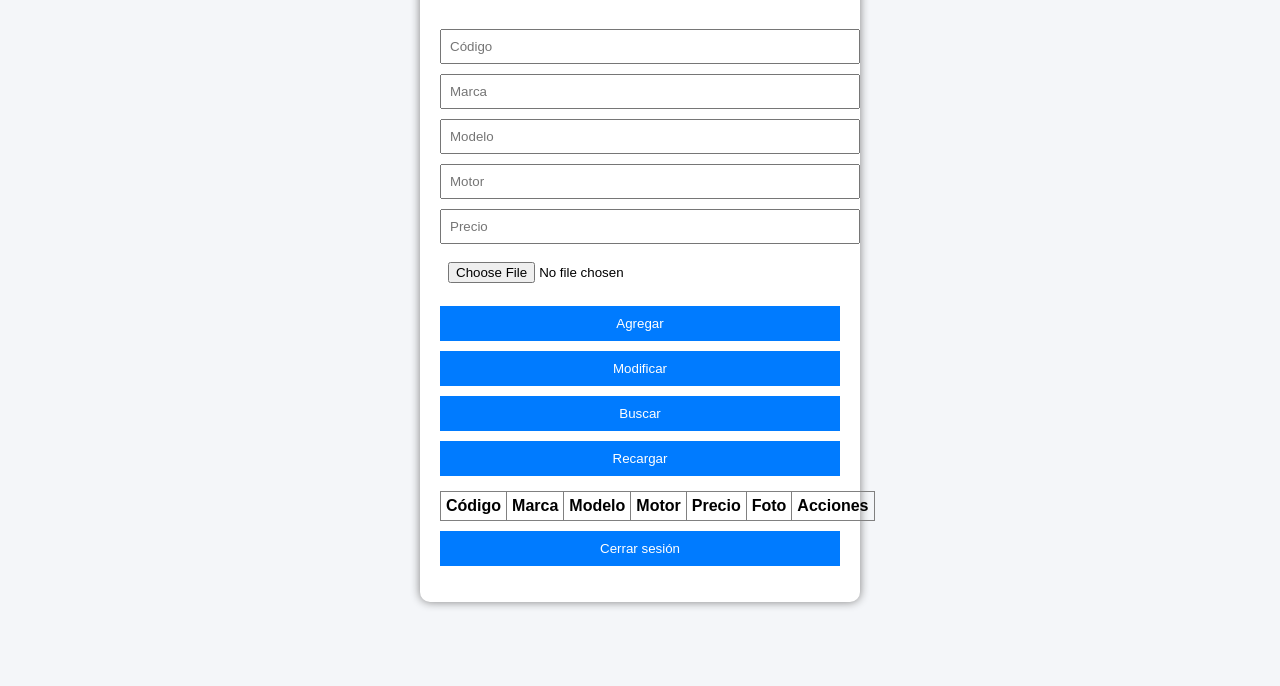
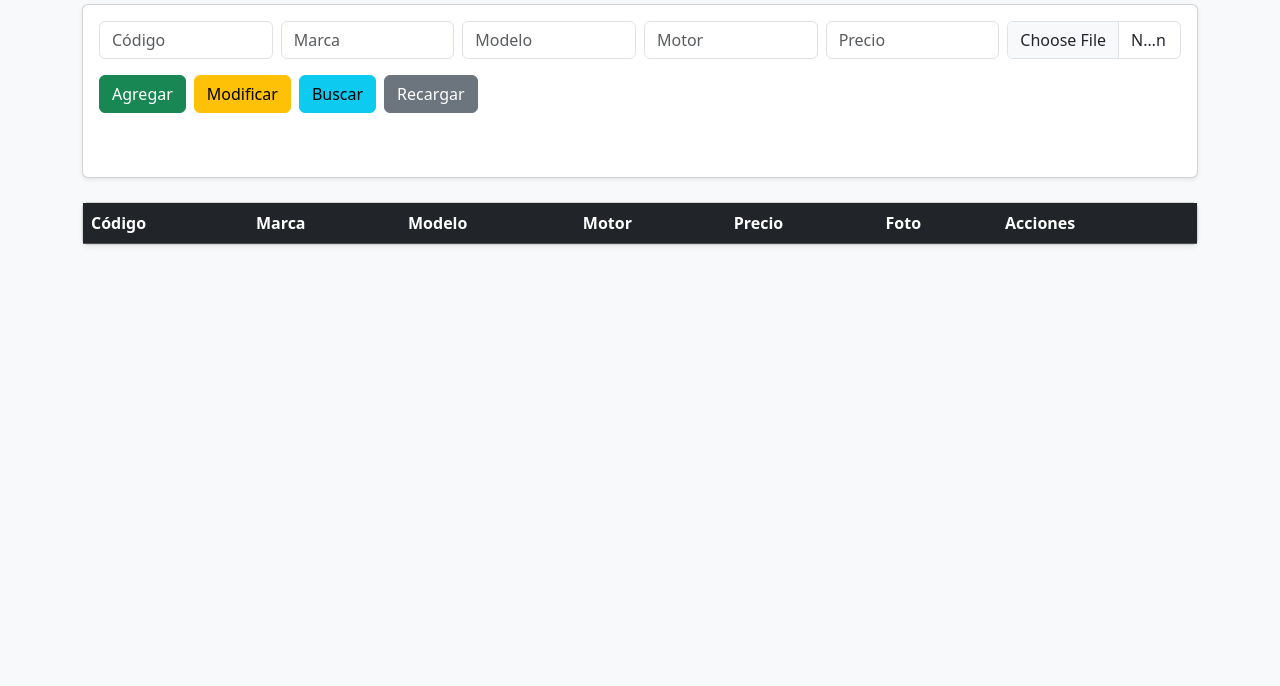
Before and after one commit to jlumaca/LumacaJS, a plain HTML site: page autos.html in a window 1280 px wide. Shown: the part 114-800 px from the top of the page. Drawn offline with nearby package versions, Linux system fonts and the light colour scheme.

Commit message:
mejora estetica

```diff
--- a/autos.html
+++ b/autos.html
@@ -3,29 +3,55 @@
 <head>
     <meta charset="UTF-8">
     <title>Autos - BuyCars UY</title>
-    <link rel="stylesheet" href="css/styles.css">
+
+    <link href="https://cdn.jsdelivr.net/npm/bootstrap@5.3.3/dist/css/bootstrap.min.css" rel="stylesheet">
 </head>
-<body>
+<body class="bg-light">
 
-<div class="container">
+<div class="container mt-5">
+
+    <div class="d-flex justify-content-between align-items-center mb-4">
         <h2>Gestión de Autos</h2>
-
-    <div class="form">
-        <input type="text" id="codigo" placeholder="Código">
-        <input type="text" id="marca" placeholder="Marca">
-        <input type="text" id="modelo" placeholder="Modelo">
-        <input type="text" id="motor" placeholder="Motor">
-        <input type="number" id="precio" placeholder="Precio">
-        <input type="file" id="foto" accept="image/*">
-
-        <button id="btnAgregar">Agregar</button>
-        <button id="btnModificar">Modificar</button>
-        <button id="btnBuscar">Buscar</button>
-        <button id="btnRecargar">Recargar</button>
+        <button id="btnLogout" class="btn btn-danger">Cerrar sesión</button>
     </div>
 
-    <table>
-        <thead>
+    <!-- FORM -->
+    <div class="card p-3 mb-4 shadow-sm">
+        <div class="row g-2">
+            <div class="col-md-2">
+                <input type="text" id="codigo" class="form-control" placeholder="Código">
+            </div>
+            <div class="col-md-2">
+                <input type="text" id="marca" class="form-control" placeholder="Marca">
+            </div>
+            <div class="col-md-2">
+                <input type="text" id="modelo" class="form-control" placeholder="Modelo">
+            </div>
+            <div class="col-md-2">
+                <input type="text" id="motor" class="form-control" placeholder="Motor">
+            </div>
+            <div class="col-md-2">
+                <input type="number" id="precio" class="form-control" placeholder="Precio">
+            </div>
+            <div class="col-md-2">
+                <input type="file" id="foto" class="form-control">
+            </div>
+        </div>
+
+        <div class="mt-3 d-flex gap-2 flex-wrap">
+            <button id="btnAgregar" class="btn btn-success">Agregar</button>
+            <button id="btnModificar" class="btn btn-warning">Modificar</button>
+            <button id="btnBuscar" class="btn btn-info">Buscar</button>
+            <button id="btnRecargar" class="btn btn-secondary">Recargar</button>
+        </div>
+        <br>
+        <p id="auto_msg" class="mt-2"></p>
+    </div>
+
+    <!-- TABLA -->
+    <div class="card shadow-sm">
+        <table class="table table-striped table-hover mb-0">
+            <thead class="table-dark">
                 <tr>
                     <th>Código</th>
                     <th>Marca</th>
@@ -38,9 +64,8 @@
             </thead>
             <tbody id="tabla_autos"></tbody>
         </table>
+    </div>
 
-    <button id="btnLogout">Cerrar sesión</button>
-    <p id="auto_msg" class="msg"></p>
 </div>
 
 <script src="js/main.js"></script>
--- a/js/main.js
+++ b/js/main.js
@@ -3,9 +3,11 @@ function mostrarMensaje(id, texto, tipo) {
     if (!el) return;
 
     el.textContent = texto;
-    el.className = "msg " + tipo;
+    el.className = "alert alert-" + (tipo === "error" ? "danger" : "success");
+
     setTimeout(() => {
         el.textContent = "";
+        el.className = "";
     }, 3000);
 }
 // ===== USUARIOS =====
@@ -162,7 +164,9 @@ function mostrarAutos(autos) {
                     ${a.foto ? `<img src="${a.foto}" width="80">` : "Sin foto"}
                 </td>
                 <td>
-                    <button onclick="eliminarAuto('${a.codigo}')">Eliminar</button>
+                    <button class="btn btn-danger btn-sm" onclick="confirmarEliminacion('${a.codigo}')">
+                        🗑 Eliminar
+                    </button>
                 </td>
             </tr>
         `;
```
Also changed, not shown: login.html (+15 -9 lines), registro.html (+14 -9 lines). Lines whose indentation alone changed are shown as unchanged.
